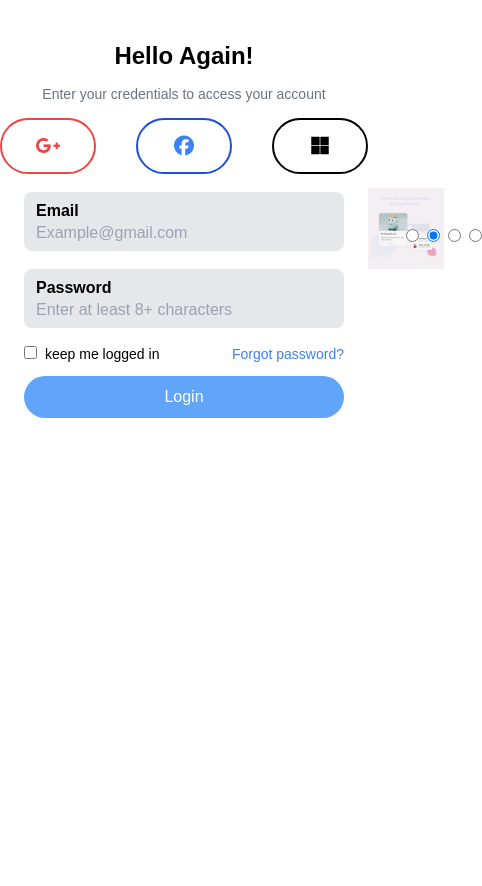
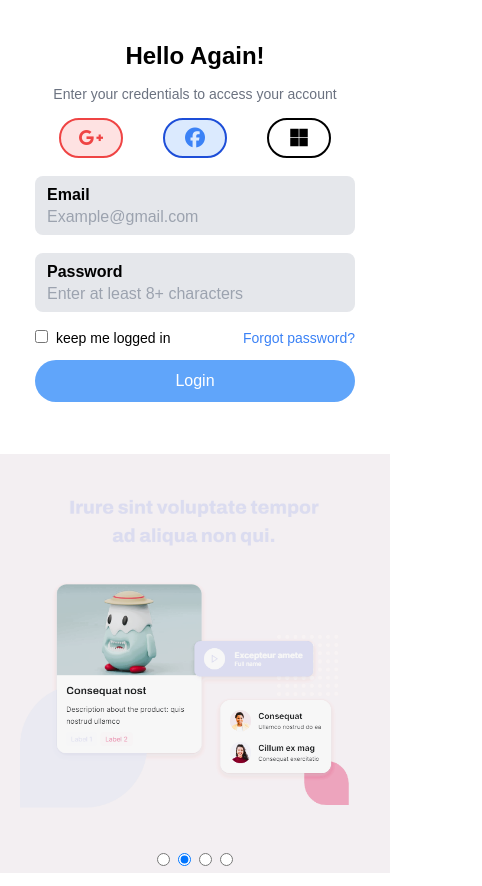
Before and after one commit to VQTss/find-house-FE, a React (Vite) app: page /login in a window 390 px wide. Shown: the whole page, 482 px wide, since content can reach past the window. Before the commit the page ends 844 px from the top, so only its background shows below. Built offline with nearby package versions, Linux system fonts and the light colour scheme.

Commit message:
add responsive for Login frame

```diff
--- a/src/pages/Login.tsx
+++ b/src/pages/Login.tsx
@@ -22,7 +22,7 @@ const Login: React.FC = () => {
   };
 
   return (
-    <div className="flex flex-row items-center">
+    <div className="flex flex-col md:flex-row items-center ">
       <ContentL />
       <ContentR />
     </div>
--- a/src/sections/Login/ContentL.tsx
+++ b/src/sections/Login/ContentL.tsx
@@ -9,13 +9,13 @@ const ContentL: React.FC = () => {
             <h1 className="text-2xl font-bold">Hello Again!</h1>
             <p className="text-gray-500 text-sm">Enter your credentials to access your account</p>
             <div className="flex flex-row gap-10">
-                <button className="px-8 py-3 w-24 text-red-500 border-2 border-red-500 rounded-full hover:bg-red-200 hover:text-white">
+                <button className="px-2 py-1 w-16 text-red-500 border-2 border-red-500 rounded-full bg-red-100 hover:bg-red-300 hover:text-white">
                     <i className="fa-brands fa-google-plus-g text-xl"></i>
                 </button>
-                <button className="px-8 py-3 w-24 text-blue-500 border-2 border-blue-700 rounded-full hover:bg-blue-200 hover:text-white ">
+                <button className="px-2 py-1 w-16 text-blue-500 border-2 border-blue-700 rounded-full bg-blue-100 hover:bg-blue-300 hover:text-white ">
                     <i className="fa-brands fa-facebook text-xl"></i>
                 </button>
-                <button className="px-8 py-3 w-24 text-black-500 border-2 border-black rounded-full hover:bg-black hover:text-white">
+                <button className="px-2 py-1 w-16 text-black-500 border-2 border-black rounded-full hover:bg-black hover:text-white">
                     <i className="fa-brands fa-microsoft text-xl"></i>
                 </button>
             </div>
--- a/src/sections/Login/ContentR.tsx
+++ b/src/sections/Login/ContentR.tsx
@@ -25,16 +25,16 @@ const ContentR: React.FC = () => {
     }, [checked])
 
     return (
-        <div className="flex flex-col">
+        <div className="relative">
             <img src={backGroundRight1} alt="background" className={checked === 1 ? "block" : "hidden"} />
             <img src={backGroundRight2} alt="background" className={checked === 2 ? "block" : "hidden"} />
             <img src={backGroundRight3} alt="background" className={checked === 3 ? "block" : "hidden"} />
             <img src={backGroundRight4} alt="background" className={checked === 4 ? "block" : "hidden"} />
-            <div className="flex flex-row gap-2">
-                <input type="radio" className="relative left-1/2 bottom-10 bg-red-500" name="option" checked={1 == checked} onClick={() => handleOnclick(1)} />
-                <input type="radio" className="relative left-1/2 bottom-10 bg-red-500" name="option" checked={2 == checked} onClick={() => handleOnclick(2)} />
-                <input type="radio" className="relative left-1/2 bottom-10 bg-red-500" name="option" checked={3 == checked} onClick={() => handleOnclick(3)} />
-                <input type="radio" className="relative left-1/2 bottom-10 bg-red-500" name="option" checked={4 == checked} onClick={() => handleOnclick(4)} />
+            <div className="flex flex-row gap-2 justify-center bottom-5 relative">
+                <input type="radio" className=" bottom-10 bg-red-500" name="option" checked={1 == checked} onClick={() => handleOnclick(1)} />
+                <input type="radio" className=" bottom-10 bg-red-500" name="option" checked={2 == checked} onClick={() => handleOnclick(2)} />
+                <input type="radio" className=" bottom-10 bg-red-500" name="option" checked={3 == checked} onClick={() => handleOnclick(3)} />
+                <input type="radio" className=" bottom-10 bg-red-500" name="option" checked={4 == checked} onClick={() => handleOnclick(4)} />
             </div>
         </div>
     );
```
